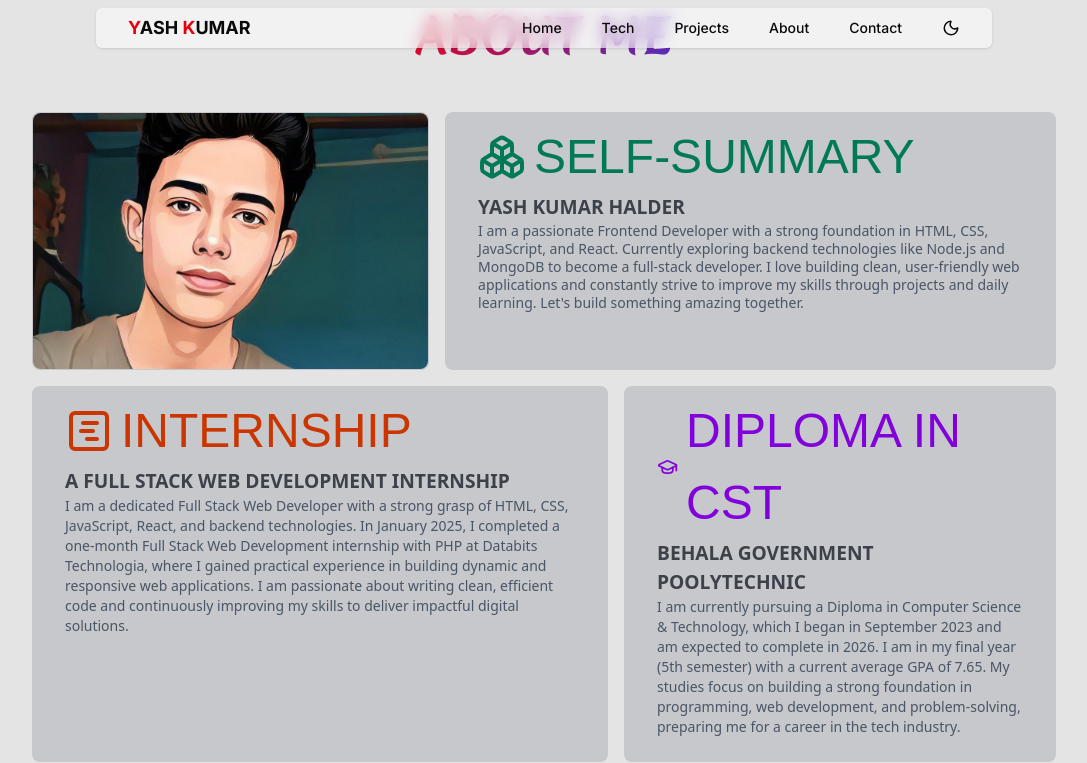
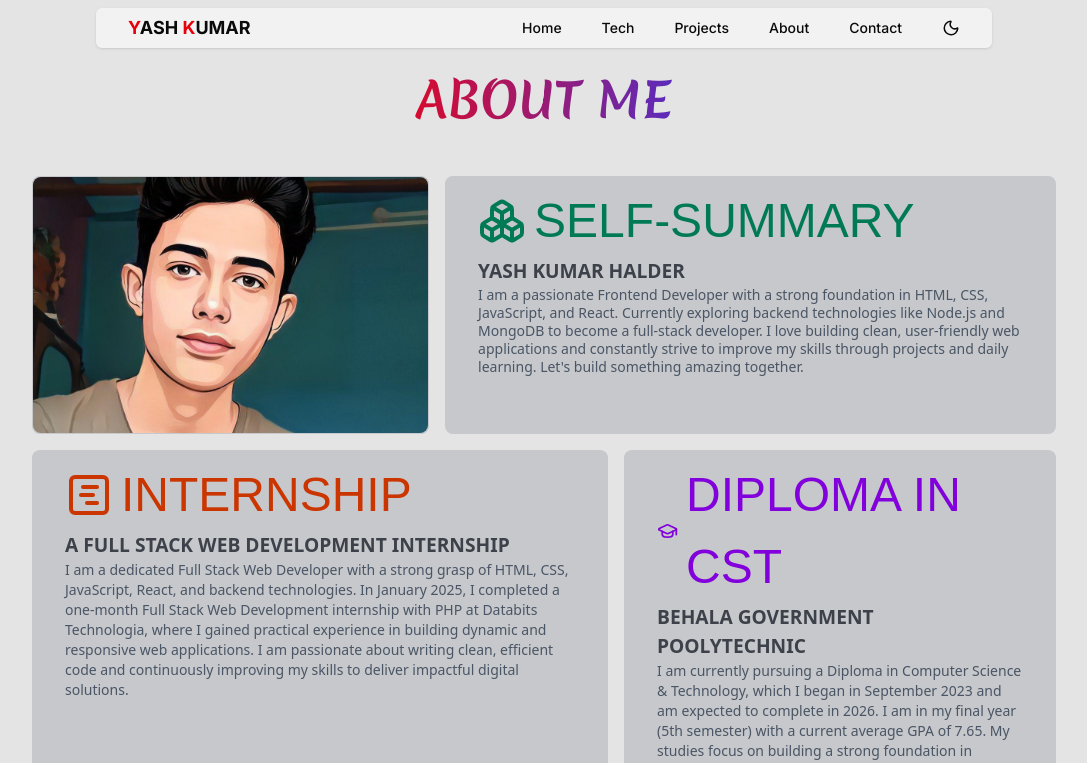
Before and after one commit to Yash-kumar-Halder/YashKumarHalder, a Next.js app: page /about in a window 1280 px wide. Shown: the top 763 px of the page, without its empty margins (96-1183 px from the left). Built offline with nearby package versions, Linux system fonts and the light colour scheme; no server answers; a web font is replaced by a local one.

Commit message:
feat(UI): Update page paddings

```diff
--- a/src/app/about/page.tsx
+++ b/src/app/about/page.tsx
@@ -60,7 +60,7 @@ export const metadata: Metadata = {
 
 const AboutMe = () => {
 	return (
-		<section id="about" className="w-full min-h-screen">
+		<section id="about" className="w-full min-h-screen py-16">
 			<h1
 				className={`${merienda.className} text-gradient-red-purple text-center font-bold text-[6vmin] `}
 			>
--- a/src/app/projects/page.tsx
+++ b/src/app/projects/page.tsx
@@ -44,7 +44,7 @@ export const metadata: Metadata = {
 
 const Projects = () => {
   return (
-    <section id="projects" className="py-10 sm:py-[5vmin] min-h-[60vh] h-fit px-4 md:px-[10vmin] ">
+    <section id="projects" className="py-10 sm:py-[5vmin] min-h-[72vh] h-fit px-4 md:px-[10vmin] ">
       <h1
         className={`${merienda.className} text-center text-[12vmin] md:text-[6vmin] text-gradient-red-purple font-semibold `}
       >
--- a/src/app/tech/page.tsx
+++ b/src/app/tech/page.tsx
@@ -121,7 +121,7 @@ export const metadata: Metadata = {
 
 const TechStack = () => {
   return (
-    <section id="tech" className="w-full min-h-screen px-[10%] pb-24">
+    <section id="tech" className="w-full min-h-screen px-[10%] pb-24 py-16">
       <h1
         className={`${merienda.className} text-gradient-red-purple text-center font-bold text-[6vmin] `}
       >
```
